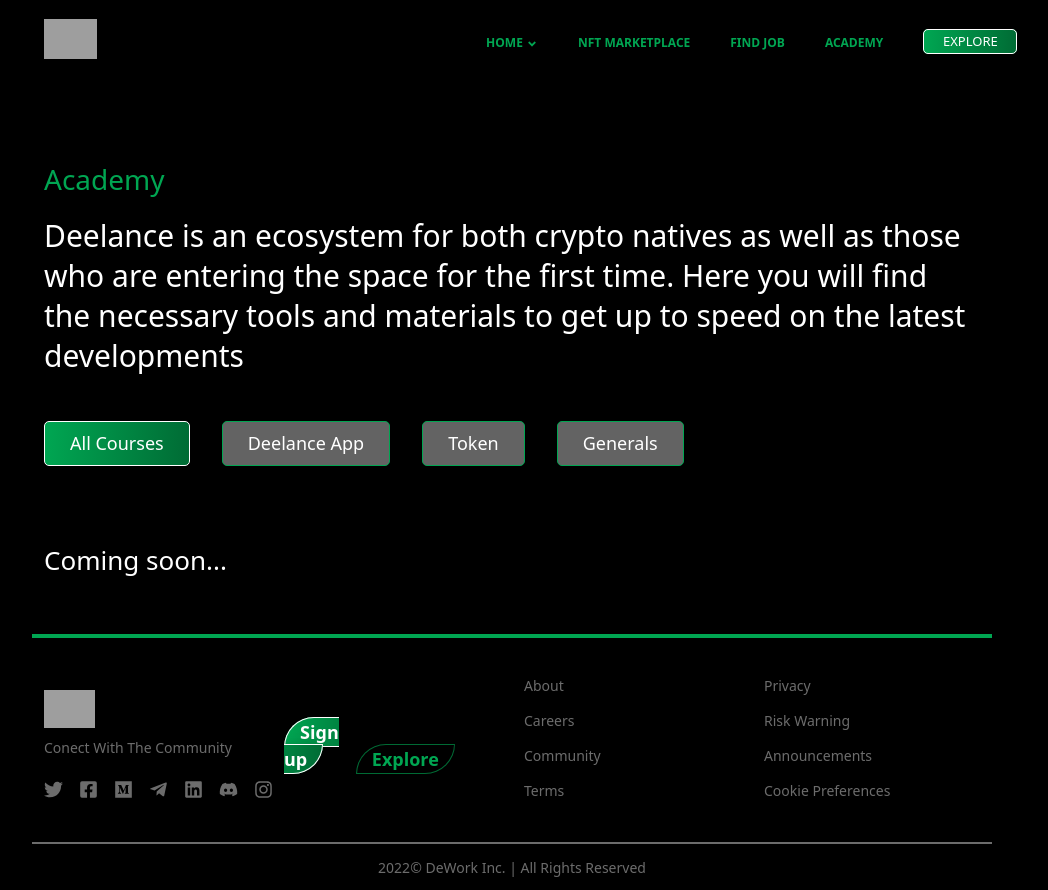
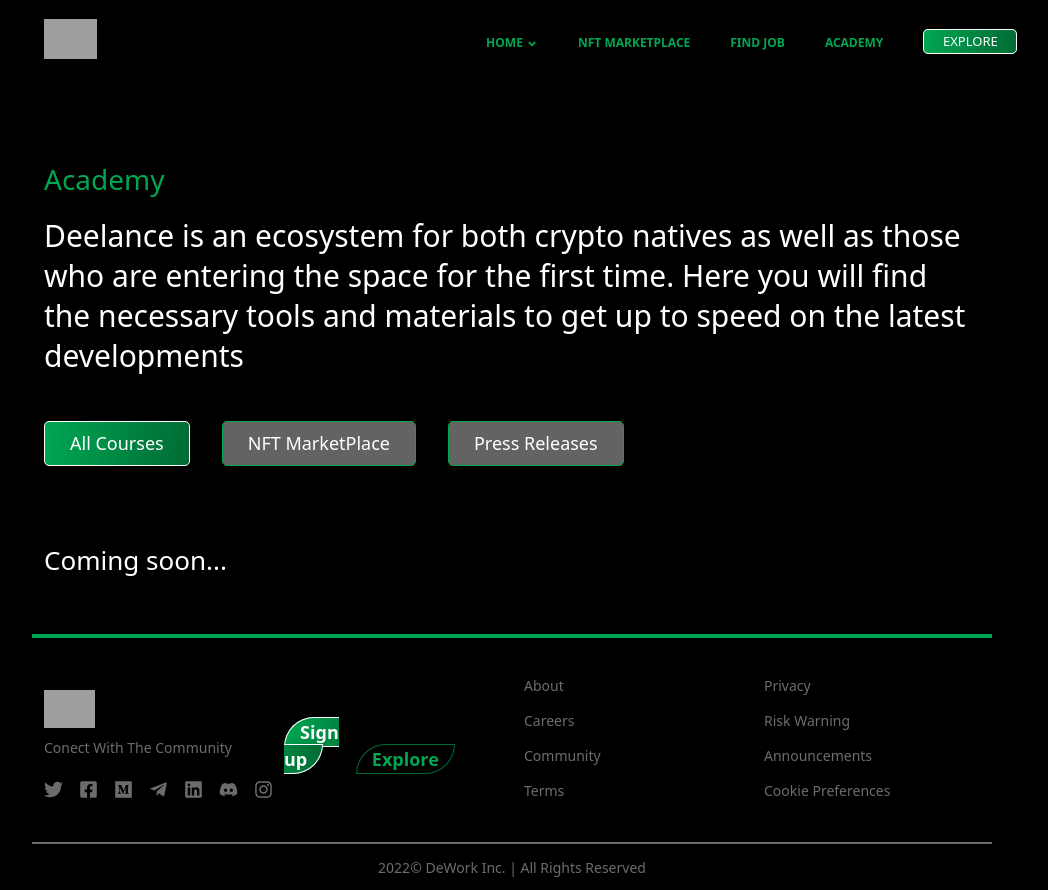
Before and after one commit to noorshanu/delance-main, a React (Create React App) app: page /academy in a window 1280 px wide. Shown: the whole page, without its empty margins (128-1176 px from the left). Built offline with nearby package versions, Linux system fonts and the light colour scheme; grey boxes are pictures that could not be loaded.

Commit message:
Update AcademyPage.js

```diff
--- a/src/Components/AcademyPage.js
+++ b/src/Components/AcademyPage.js
@@ -12,9 +12,9 @@ function AcademyPage() {
             </div>
             <div className='academy-btn'>
                 <a href="/" className='ad-btn-active'>All Courses</a>
-                <a href="/" className='ad-btn'>Deelance App</a>
-                <a href="/" className='ad-btn'>Token</a>
-                <a href="/" className='ad-btn'>Generals</a>
+                <a href="/" className='ad-btn'>NFT MarketPlace</a>
+
+                <a href="/" className='ad-btn'>Press Releases</a>
 
             </div>
             <div className='record'>
```
